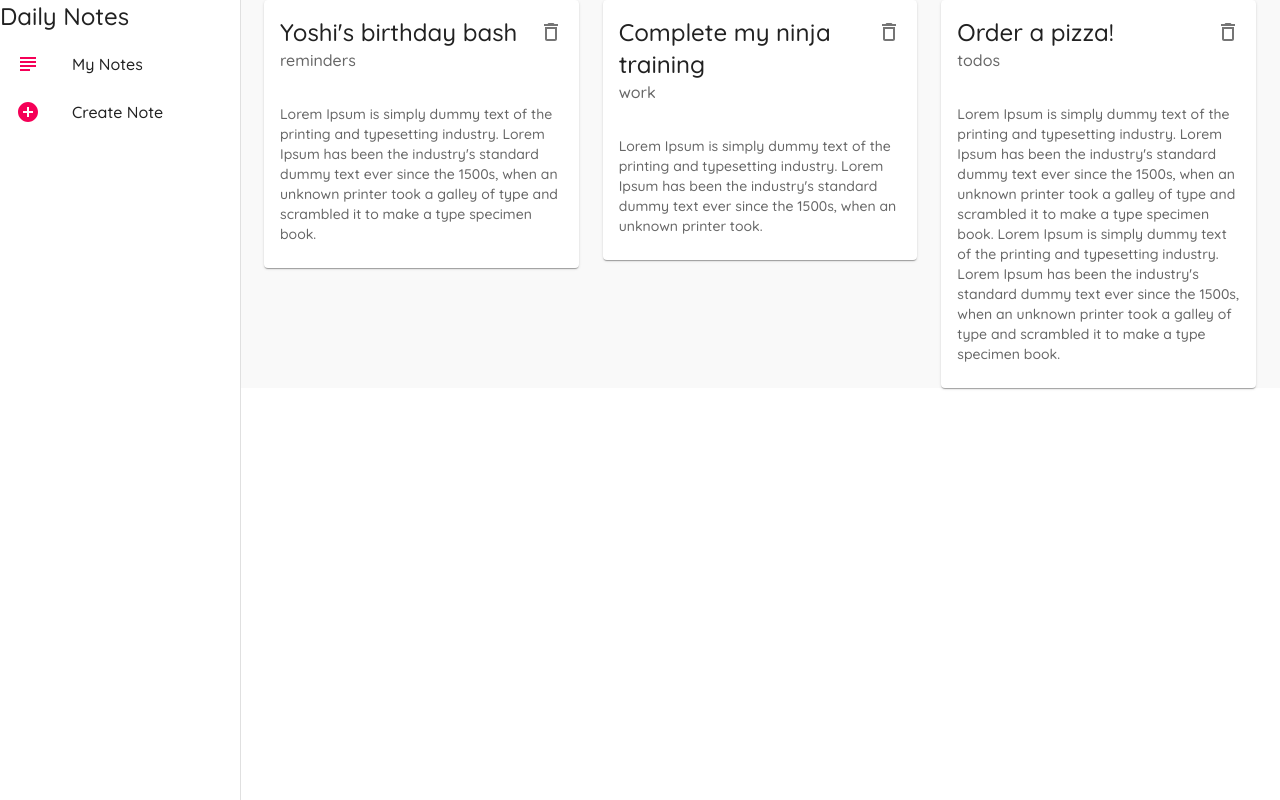
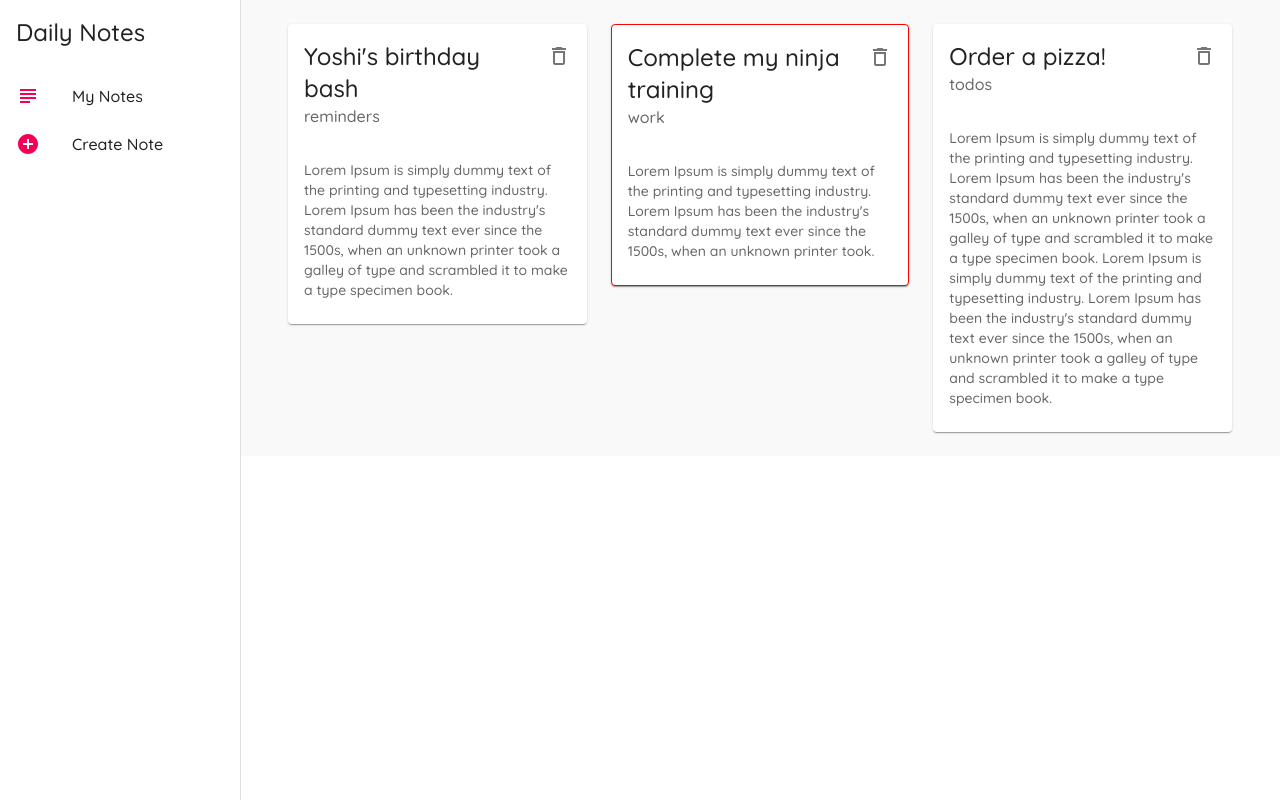
Before and after one commit to KazutoKuro/materialui-notes, a React (Create React App) app: page / in a window 1280 px wide. Built offline with nearby package versions, Linux system fonts and the light colour scheme; data requests are answered from the project's data file.

Commit message:
L-15: More on makeStyles

```diff
--- a/src/components/Layout.js
+++ b/src/components/Layout.js
@@ -12,10 +12,12 @@
 
 const drawerWidth = 240
 
-const useStyles = makeStyles({
+const useStyles = makeStyles((theme) => {
+    return {
         page: {
             background: '#f9f9f9',
-        width: '100%'
+            width: '100%',
+            padding: theme.spacing(3)
         },
         drawer: {
             width: drawerWidth
@@ -28,6 +30,10 @@
         },
         active: {
             background: '#f4f4f4'
+        },
+        title: {
+            padding: theme.spacing(2)
+        }
     }
 })
 
@@ -61,7 +67,7 @@
                 classes={{ paper: classes.drawerPaper }}
             >
                 <div>
-                    <Typography variant="h5" >
+                    <Typography variant="h5" className={classes.title}>
                         Daily Notes
                     </Typography>
 
--- a/src/components/NoteCard.js
+++ b/src/components/NoteCard.js
@@ -5,11 +5,24 @@
 import CardContent from '@mui/material/CardContent';
 import { IconButton, Typography } from '@mui/material';
 import DeleteOutlined from '@mui/icons-material/DeleteOutlined';
+import { makeStyles } from '@mui/styles';
+
+const useStyles = makeStyles({
+    test: {
+        border: (note) => {
+            if (note.category == 'work'){
+                return '1px solid red'
+            }
+        }
+    }
+})
 
 export default function NoteCard({ note, handleDelete }) {
+    const classes = useStyles(note)
+
     return (
         <div>
-            <Card elevation={1}>
+            <Card elevation={1} className={classes.test}>
                 <CardHeader
                     action={
                         <IconButton onClick={() =>handleDelete(note.id)}>
```
Lines whose indentation alone changed are shown as unchanged.
